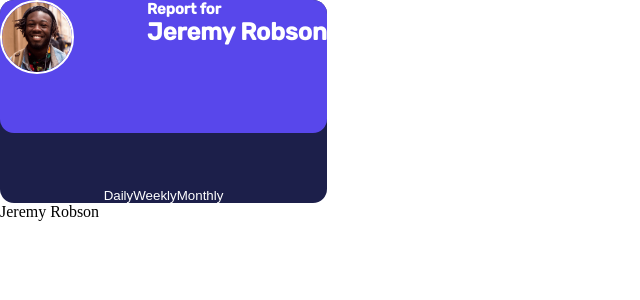
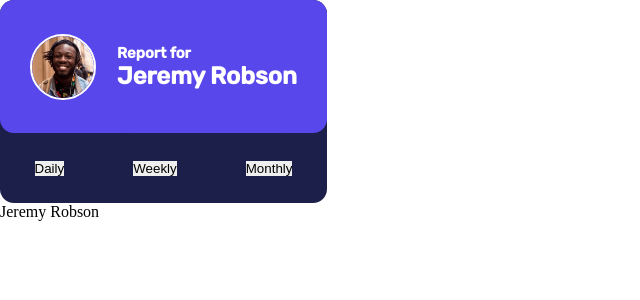
Before and after one commit to evgiur/time-tracker, a React (Create React App) app: page / in a window 1280 px wide. Shown: the top 300 px of the page, without its empty margins (0-640 px from the left). Built offline with nearby package versions, Linux system fonts and the light colour scheme.

Commit message:
scss-edited

```diff
--- a/src/components/Maincart.jsx
+++ b/src/components/Maincart.jsx
@@ -5,12 +5,8 @@ import avatar from '../assets/images/image-jeremy.png';
 export default function Maincart() {
   return (
     <div className='main-cart'>
-
-      <div className='top-block'>
-
         <div className='image-container'>
           <img src={avatar} alt="jeremy"></img>
-        </div>
 
           <header>
             <h1>Report for</h1>
@@ -19,14 +15,11 @@ export default function Maincart() {
 
         </div>
 
-      <div className='tabs'>
         <div className='buttons'>
           <button id="daily-button">Daily</button>
           <button id="weekly-button">Weekly</button>
           <button id="monthly-button">Monthly</button>
         </div>
     </div>
-
-    </div>
   )
 }
--- /dev/null
+++ b/src/scss/app-copy.css
@@ -0,0 +1,60 @@
+* {
+  border: 0;
+  padding: 0;
+  margin: 0;
+  box-sizing: border-box;
+}
+
+.main-cart {
+  display: flex;
+  flex-wrap: wrap;
+  width: 327px;
+  height: 203px;
+  flex-direction: row;
+  align-items: flex-start;
+  border-radius: 14px;
+  background-color: hsl(235, 46%, 20%);
+  font-family: Rubik, sans-serif;
+  color: white;
+}
+.main-cart .image-container {
+  display: flex;
+  flex: 1;
+  justify-content: space-between;
+  align-content: center;
+  flex-direction: row;
+  align-items: center;
+  background-color: hsl(246, 80%, 60%);
+  border-radius: 14px;
+  height: 133px;
+  max-height: 100%;
+}
+.main-cart .image-container img {
+  border: 2px solid white;
+  border-radius: 50%;
+  width: 66px;
+  height: 66px;
+  width: 50%;
+  height: auto;
+  max-width: 100%;
+}
+.main-cart .image-container header {
+  background-color: hsl(246, 80%, 60%);
+  font-weight: 300;
+  border-radius: 14px;
+  font-size: 24px;
+  color: rgb(255, 255, 255);
+}
+.main-cart .image-container header h1 {
+  font-size: 15px;
+}
+.main-cart .image-container header h2 {
+  font-size: 24px;
+}
+.main-cart .buttons {
+  width: 100%;
+  display: flex;
+  justify-content: space-around;
+  align-items: center;
+  cursor: pointer;
+}/*# sourceMappingURL=app-copy.css.map */
--- a/src/scss/app-copy.scss
+++ b/src/scss/app-copy.scss
@@ -9,72 +9,66 @@
 }
 
 .main-cart {
-    font-family: $rubik;
-    color: white;
-    position: relative;
+
     display: flex;
     flex-wrap: wrap;
     width: 327px;
     height: 203px;
+    flex-direction: row;
 
-    header {
-        font-weight: 300;
+    align-items: flex-start;
+    border-radius: 14px;
+    background-color: $darkBlue;
 
-        h1 {
-            font-size: 15px;
+    font-family: $rubik;
+    color: white;
+
+
+    .image-container {
+        display: flex;
+        flex: 1;
+        //justify-content: space-around;
+        justify-content: center;
+        flex-direction: row;
+        align-items: center;
+        background-color: $blue;
+        border-radius: 14px;
+        height: 133px;
+        gap: 21px;
+
+        img {
+
+            border: 2px solid white;
+            border-radius: 50%;
+            width: 66px;
+            height: 66px;
         }
 
-        h2 {
+        header {
+            display: flex;
+            height: 100%;
+            flex-direction: column;
+            justify-content: center;
+            background-color: $blue;
+            border-radius: 14px;
             font-size: 24px;
-        }
-    }
+            h1 {
+                font-size: 15px;
+            }
 
-    .top-block, .tabs {
-        position: absolute;
-        width: 100%;
-        display: flex;
-        flex-wrap: wrap;
-
-    }
-
-    .top-block {
-        z-index: 2;
-        justify-content: center;
-        height: 133px;
-        border-radius: 14px;
-        background-color: $blue;
-        font-size: 24px;
-        color: $white;
-
-        .image-container {
-            flex: 1 0 110px;
-            align-items: center;
-            img {
-              border: 2px solid white;
-              border-radius: 50%;
-              min-width: 66px;
-              min-height: 66px;
-              width: 50%;  // Адаптивная ширина, изображение будет увеличиваться при изменении масштаба страницы
-              height: auto;  // Высота будет автоматически подстраиваться, сохраняя пропорции изображения
-              max-width: 50%;  // Изображение не будет превышать ширину родительского элемента
+            h2 {
+                font-size: 24px;
             }
         }
 
     }
 
-    .tabs {
-        z-index: 1;
-        flex-direction: row;
-        height: 100%;
-        border-radius: 14px;
-        background-color: $darkBlue;
-        .buttons {
-            align-items: flex-end;
-            justify-content: space-between;
-            align-content: center;
-            display: flex;
-            cursor: pointer;
+    .buttons {
+        width: 100%;
+        display: flex;
+        justify-content: space-around;
+        align-items: center;
+        cursor: pointer;
+    }
 
-        }
-    }
 }
--- /dev/null
+++ b/src/scss/app.css
@@ -0,0 +1,72 @@
+* {
+  margin: 0;
+  padding: 0;
+  box-sizing: border-box;
+}
+
+.body {
+  background-color: rgb(255, 255, 255);
+}
+
+.main-cart-background {
+  font-family: Rubik, sans-serif;
+  color: white;
+  position: absolute;
+  z-index: 2;
+  color: rgb(255, 255, 255);
+  display: flex;
+  flex-wrap: wrap;
+  justify-content: center;
+  min-width: 327px;
+  min-height: 133px;
+  border-radius: 14px;
+  background-color: hsl(246, 80%, 60%);
+  font-size: 24px;
+}
+.main-cart-background .image-container {
+  display: flex;
+  justify-content: center;
+  align-items: center;
+}
+.main-cart-background .image-container img {
+  min-width: 66px;
+  min-height: 66px;
+  width: 50%;
+  height: auto;
+  max-width: 100%;
+}
+.main-cart-background header {
+  font-weight: 300;
+}
+.main-cart-background header h1 {
+  font-size: 15px;
+}
+.main-cart-background header h2 {
+  font-size: 24px;
+}
+
+.tabs {
+  display: flex;
+  flex: 1;
+  flex-wrap: wrap;
+  gap: 10px;
+  justify-content: center;
+  min-width: 327px;
+  min-height: 133px;
+  border-radius: 14px;
+  background-color: hsl(226, 43%, 10%);
+  z-index: 1;
+}
+.tabs button {
+  display: inherit;
+  flex-wrap: inherit;
+  align-items: flex-end;
+  align-content: center;
+  justify-content: space-between;
+  border: 0;
+  padding: 0;
+  margin: 0;
+  color: inherit;
+  background-color: inherit;
+  cursor: pointer;
+}/*# sourceMappingURL=app.css.map */
--- a/тест/index.html
+++ /dev/null
@@ -1,64 +0,0 @@
-<!DOCTYPE html>
-<link rel="preconnect" href="https://fonts.googleapis.com">
-<link rel="preconnect" href="https://fonts.gstatic.com" crossorigin>
-<link href="https://fonts.googleapis.com/css2?family=Rubik:wght@300;400;500&display=swap" rel="stylesheet">
-
-<style>
-    .report-card {
-        background-color: #5a4e7c;
-        padding: 20px;
-        border-radius: 10px;
-    }
-
-    .profile-section {
-        display: flex;
-        align-items: center;
-    }
-
-    .profile-picture {
-        width: 50px; /* Adjust as necessary */
-        height: 50px; /* Adjust as necessary */
-        border-radius: 50%;
-        margin-right: 15px;
-    }
-
-    .report-info h1 {
-        color: white;
-        font-size: 18px; /* Specify font size as needed */
-    }
-
-    .time-tabs {
-        list-style-type: none;
-        display: flex;
-    }
-
-    .time-tabs li {
-        color: white;
-        margin-right: 10px; /* Specify margin as needed */
-    }
-
-    .time-tabs li:first-child {
-        font-weight: bold;
-    }
-
-    .time-tabs li:hover {
-        cursor: pointer;
-        text-decoration: none;
-        opacity: 0.8;
-    }
-
-</style>
-
-<div class="report-card">
-    <div class="profile-section">
-      <img src="image-jeremy.png" alt="Profile Picture" class="profile-picture">
-      <div class="report-info">
-        <h1>Report for Jeremy Robson</h1>
-        <ul class="time-tabs">
-          <li>Daily</li>
-          <li>Weekly</li>
-          <li>Monthly</li>
-        </ul>
-      </div>
-    </div>
-</div>
```
Also changed, not shown: тест/style.scss (deleted, +0 -42 lines), тест/image-jeremy.png (deleted). Lines whose indentation alone changed are shown as unchanged.
